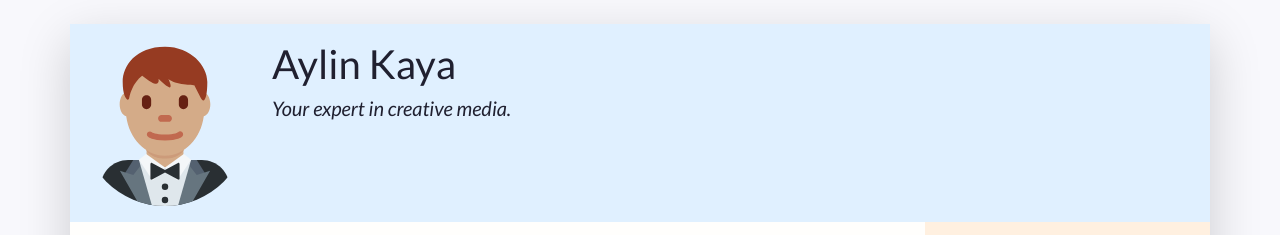
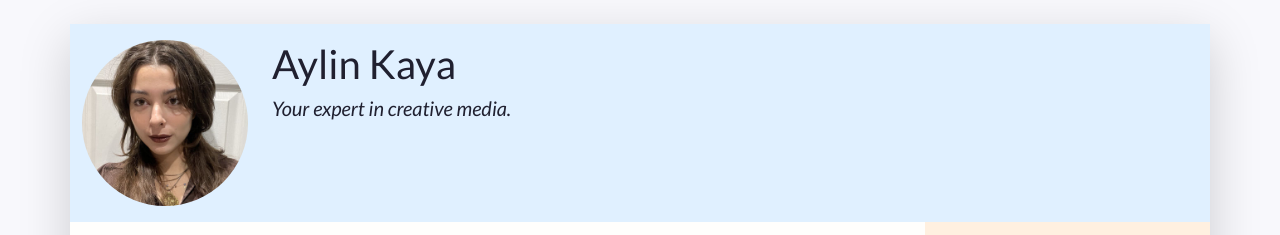
Before and after one commit to Aylinkaya123/mycv, a plain HTML site: page index.html in a window 1280 px wide. Shown: the top 235 px of the page. Drawn offline with nearby package versions, Linux system fonts and the light colour scheme.

Commit message:
edited the portrait

```diff
--- a/index.html
+++ b/index.html
@@ -48,7 +48,7 @@
             "w-100" makes sure the image takes the full width of the column it's in
             "rounded-circle" cuts a circle around the image
           -->
-          <img class="w-100 rounded-circle my-3" src="images/portrait.svg" alt="Portrait of Firstname Lastname" width="160">
+          <img class="w-100 rounded-circle my-3" src="images/portrait.jpg" alt="Portrait of Aylin Kaya" width="160">
         </div>
         <!--
           A container to wrap around your name and tagline. Full-width at small size, then columns of increasing size.
```
Also changed, not shown: images/portrait.jpg (added), images/schools/Screenshot 2025-03-16 at 8.11.33 pm.png (added), images/schools/Screenshot 2025-03-16 at 8.16.50 pm.png (added), images/schools/Screenshot 2025-03-16 at 8.17.23 pm.png (added), 3 other files.
